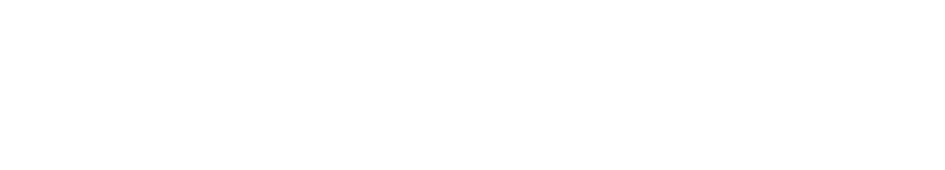
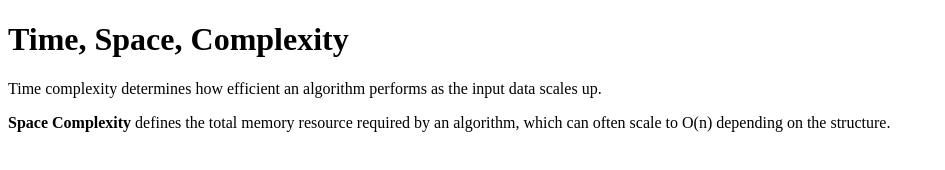
Before and after one commit to acciojob/time-and-space-complexity-dtdarpan21-gif, a website: page main.html in a window 1280 px wide. Shown: the whole page, without its empty margins (0-945 px from the left). Drawn offline with Linux system fonts and the light colour scheme.

Commit message:
created a submission

```diff
--- a/main.html
+++ b/main.html
@@ -7,6 +7,10 @@
 </head>
 
 <body>
+	<h1>Time, Space, Complexity</h1>
+	<p>Time complexity determines how efficient an algorithm performs as the input data scales up.</p>
+	<p><b>Space Complexity</b> defines the total memory resource required by an algorithm, which can often scale to O(n) depending on the structure.</p>
+
 	<!-- the entire body must be written by student -->
     <script type="text/javascript" src="./script.js">
 </script>
```
